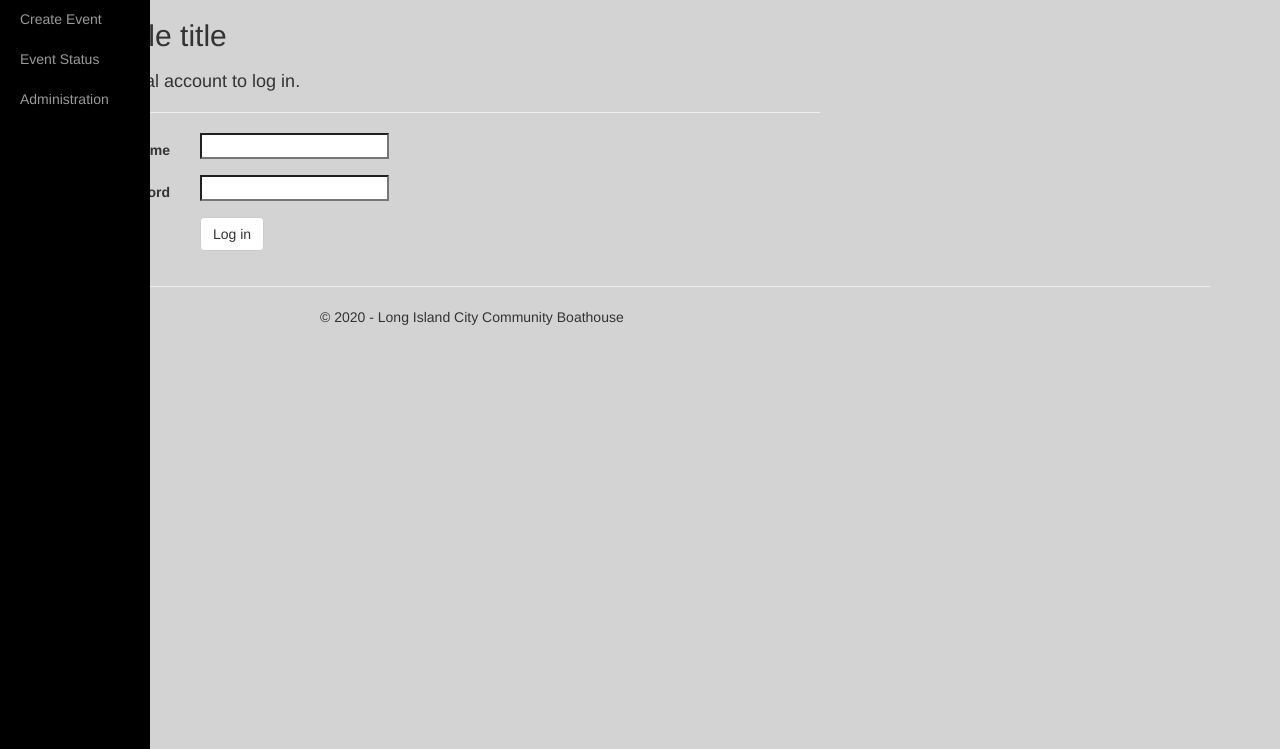
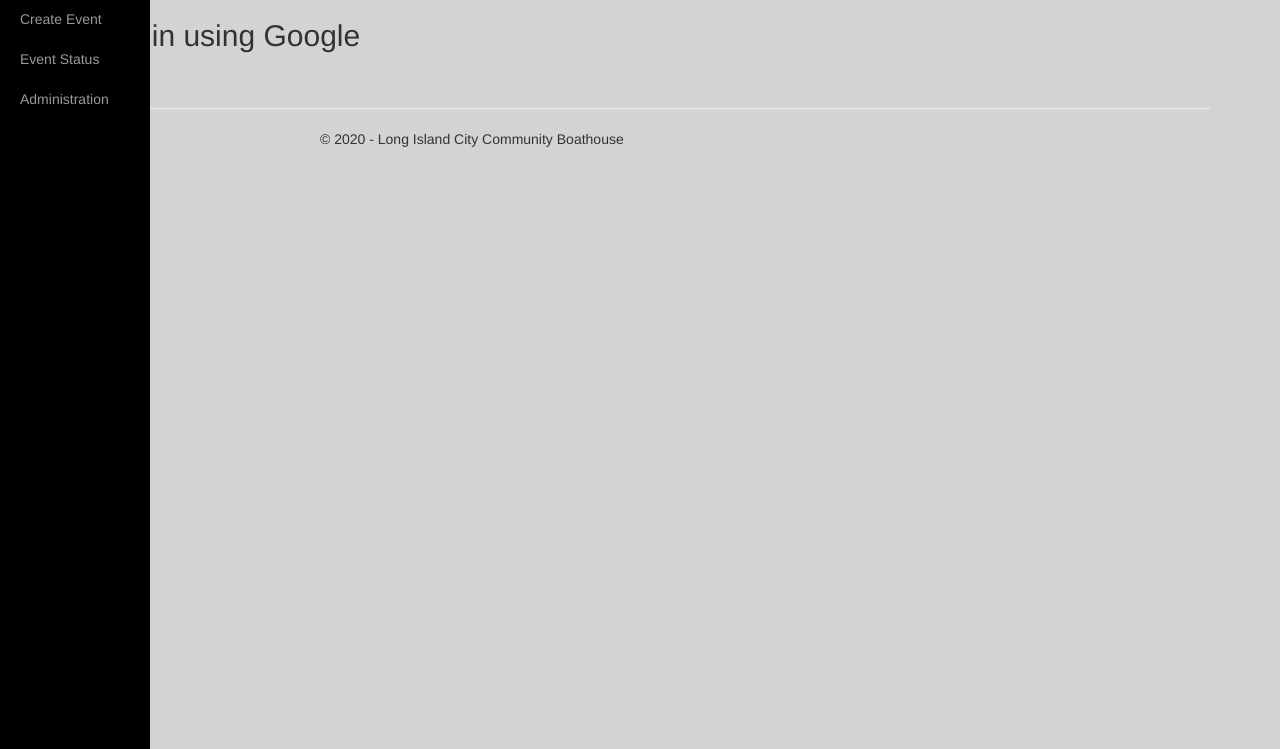
Before and after one commit to LICCB/EventSyndication, a Django app: template webapp/templates/webapp/login.html in a window 1280 px wide. Shown: the part 51-800 px from the top of the page. Run offline with Django 3.2, Linux system fonts and the light colour scheme; the template is opened without the code that fills it: most values are stand-ins (such as "Sample title", 1, 10 or a date in 2020); form fields are guessed from the names that the template uses.

Commit message:
Cleaned up login page to only use google auth and added the google auth button

```diff
--- a/webapp/templates/webapp/login.html
+++ b/webapp/templates/webapp/login.html
@@ -2,40 +2,15 @@
 
 {% block content %}
 
-<h2>{{ title }}</h2>
 <div class="row">
-    <div class="col-md-8">
-        <section id="loginForm">
-            <form action="." method="post" class="form-horizontal">
+    <div class="col-md-12 col-s-12">
+        <section id="socialLoginForm">
+            <h2>Login in using Google</h2>
+            <form method="post">
                 {% csrf_token %}
-                <h4>Use a local account to log in.</h4>
-                <hr />
-                <div class="form-group">
-                    <label for="id_username" class="col-md-2 control-label">User name</label>
-                    <div class="col-md-10">
-                        {{ form.username }}
-                    </div>
-                </div>
-                <div class="form-group">
-                    <label for="id_password" class="col-md-2 control-label">Password</label>
-                    <div class="col-md-10">
-                        {{ form.password }}
-                    </div>
-                </div>
-                <div class="form-group">
-                    <div class="col-md-offset-2 col-md-10">
-                        <input type="hidden" name="next" value="/" />
-                        <input type="submit" value="Log in" class="btn btn-default" />
-                    </div>
-                </div>
-                {% if form.errors %}
-                <p class="validation-summary-errors">Please enter a correct user name and password.</p>
-                {% endif %}
+                <button type="submit">Login</button>
             </form>
         </section>
-    </div>
-    <div class="col-md-4">
-        <section id="socialLoginForm"></section>
     </div>
 </div>
 
```
